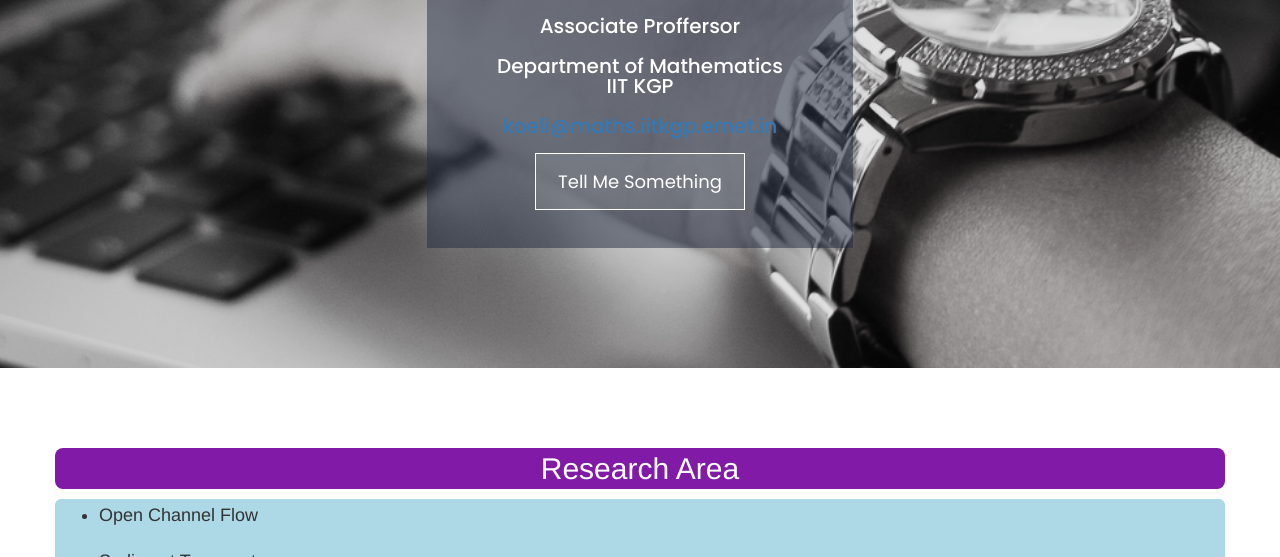
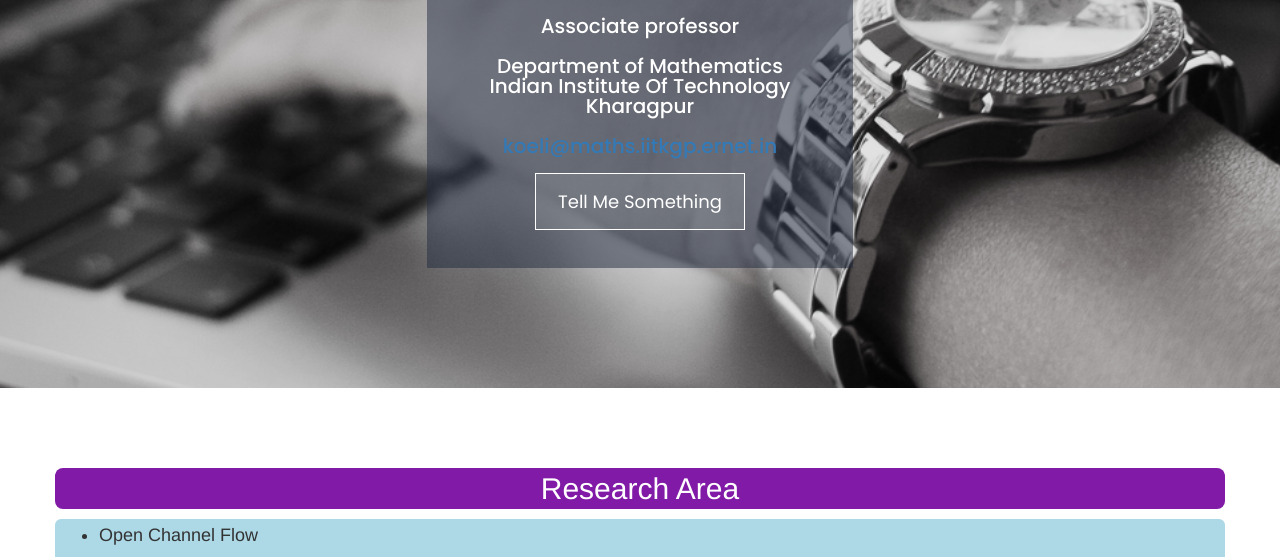
Before and after one commit to koeli/koeli.github.io, a plain HTML site: page index.html in a window 1280 px wide. Shown: the part 543-1100 px from the top of the page. Drawn offline with nearby package versions, Linux system fonts and the light colour scheme; some packages are replaced by stand-ins of ours.

Commit message:
Update index.html

```diff
--- a/index.html
+++ b/index.html
@@ -53,8 +53,8 @@
 						<p class="intro">Introducing Me</p><br>
 						<img src="images/p.jpg" class="img img-circle" width="200" height="200" style="border-radius:60px" />
 						<h2 style="font-size:30px;">Koeli Ghoshal</h2>
-						<h3>Associate Proffersor</h3>
-						<h3>Department of Mathematics <br/>IIT KGP</h3>
+						<h3>Associate professor</h3>
+						<h3>Department of Mathematics <br/>Indian Institute Of Technology Kharagpur</h3>
                                                   <h3><a href="#">koeli@maths.iitkgp.ernet.in</a></h3>
 						<p><a href="#" class="link-button">Tell Me Something</a></p>
 					</div>
```
